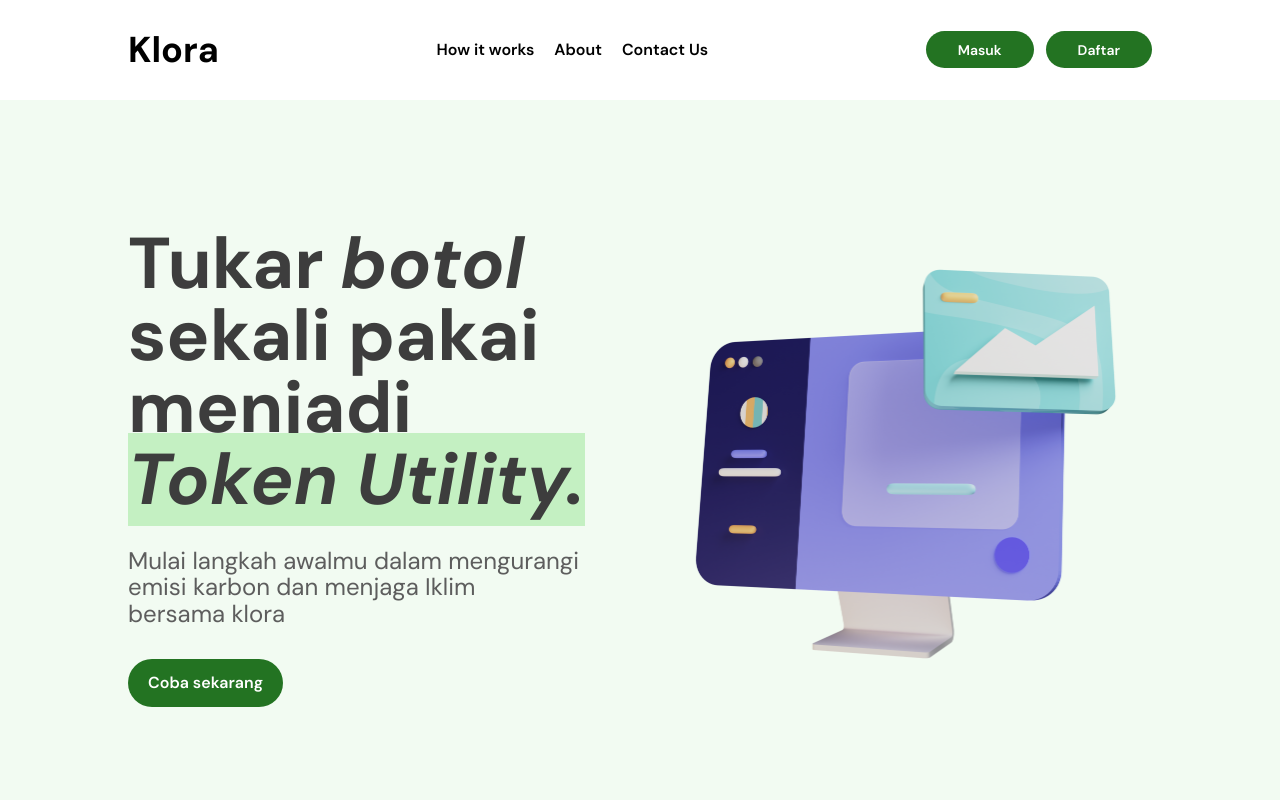
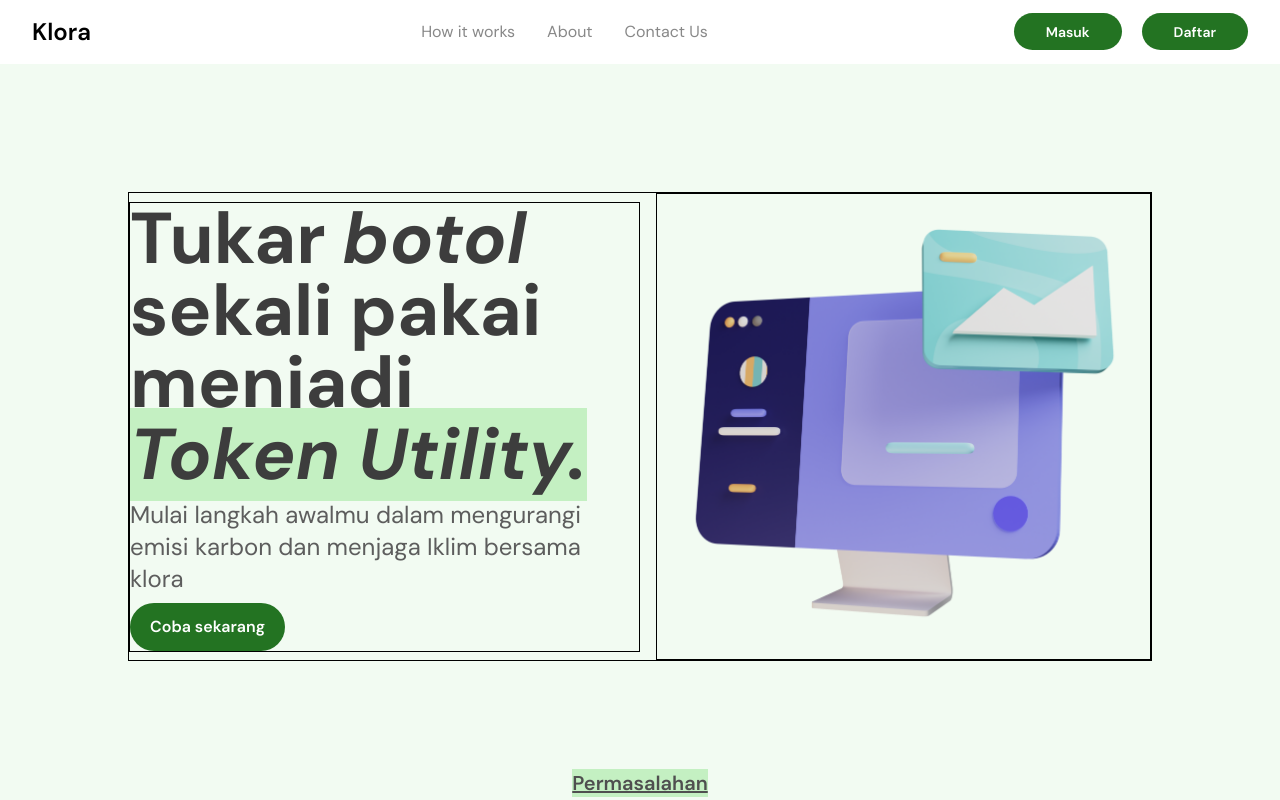
Before and after one commit to Sinduaditya/Klora, a React (Vite) app: page / in a window 1280 px wide. Shown: the top 800 px of the page. Built offline with nearby package versions, Linux system fonts and the light colour scheme.

Commit message:
style:Fix Responsive for Navbar in RootLayout - Manipulate ./src/components/landingpages/ = Navbar.jsx, Hero.jsx - Add responsive view for Navbar - Fix layouting in Hero Section.
by ApliCalvin at May'7 2024 at 20:48

```diff
--- a/src/components/landingpage/Hero.jsx
+++ b/src/components/landingpage/Hero.jsx
@@ -13,16 +13,17 @@ function Hero() {
 
     return (
         <div className="w-full text-text font-outfit md:pt-[1vh] mb-12">
-            <div className="xl:max-w-5xl mx-auto grid lg:flex lg:flex-row lg:justify-between items-center  space-x-10 px-10 xl:px-0 flex-col-reverse w-fit">
-                <article className="flex order-2 md:order-1 flex-col space-y-8 text-center lg:text-left mx-auto">
-                    <h1 className="text-5xl lg:text-7xl  font-bold text-neutral-900 leading-[110%] tracking-tigh">
+            <div className="xl:max-w-5xl mx-auto grid lg:flex lg:flex-row lg:justify-between gap-4 items-center px-10 xl:px-0 w-fit border border-black">
+                <article className="grid gap-2 order-2 lg:order-1  text-center lg:text-left mx-auto border border-black">
+                    <h1 className="text-2xl md:text-4xl lg:text-7xl  font-bold text-neutral-900 leading-[110%] tracking-tigh">
                         Tukar <i>botol</i> sekali pakai <br /> menjadi{" "}
                         <span className="bg-primary-200 italic">
                             Token Utility.{" "}
                         </span>
                     </h1>
-                    <p className="font-outfit font-normal text-neutral-600 text-2xl leading-[110%]">
-                        Mulai langkah awalmu dalam mengurangi emisi karbon dan menjaga Iklim <br/>bersama klora
+                    <p className="font-outfit font-normal text-neutral-600 text-md md:text-2xl leading-[110%]">
+                        Mulai langkah awalmu dalam mengurangi emisi karbon dan
+                        menjaga Iklim <span className=""> bersama klora</span>
                     </p>
                     <div className="">
                         <button className="w-fit py-3 px-5 text-white font-semibold bg-primary-700 hover:bg-primary-800 rounded-full">
@@ -37,7 +38,7 @@ function Hero() {
                     height={467}
                     data-aos="zoom-in-up"
                     data-aos-duration="1000"
-                    className="-mr-10 w-[250.5px] h-[230px] md:w-[495px] md:h-[467px] md:order-2 "
+                    className="w-[250.5px] h-[230px] md:w-[495px] md:h-[467px] lg:order-2 border border-black mx-auto"
                 />
             </div>
         </div>
--- a/src/components/landingpage/Navbar.jsx
+++ b/src/components/landingpage/Navbar.jsx
@@ -1,3 +1,6 @@
+import { useState } from "react";
+import { Transition } from "@headlessui/react";
+import { HambergerMenu, CloseSquare } from "iconsax-react";
 import { Link } from "react-router-dom";
 
 const menus = [
@@ -6,36 +9,122 @@ const menus = [
     { name: "Contact Us", to: "#contact" },
 ];
 
-
-function Navbar() {
+function MenuInNavbar() {
     return (
-        <div className="w-full text-text  h-[100px] z-40 bg-white">
-            <div className="xl:max-w-5xl mx-auto flex flex-row justify-between h-[100px] items-center px-10 xl:px-0">
-                <h1 className="font-bold z-10 text-4xl">
-                    <Link to="/">Klora</Link>
-                </h1>
-                <ul className="flex gap-5">
-                    {menus.map((menu, index) => (
-                        <li className="font-semibold" key={menu.name}>
+        <>
+            <div>
+                <ul className="grid list-none md:flex gap-3 md:gap-8 font-thin mx-4 md:mx-0">
+                    {menus.map((menu) => (
+                        <li
+                            className="font-normal text-neutral-400 hover:text-neutral-900 hover:font-semibold"
+                            key={menu.name}
+                        >
                             <Link to={menu.to}>{menu.name}</Link>
                         </li>
                     ))}
                 </ul>
-                <ul className="hidden md:flex md:flex-row  md:space-x-3 md:items-center">
+            </div>
+        </>
+    );
+}
+
+function CtaButton() {
+    return (
+        <>
+            <div>
+                <ul className="flex mx-4 md:mx-0 gap-2 my-2 md:flex-row  md:space-x-3 md:items-center">
                     <li className="font-semibold  text-white">
-                        <Link to="/login" className="py-2 px-8 bg-primary-700 rounded-full hover:bg-primary-900">
-                            <span className="text-sm">Masuk</span>
+                        <Link
+                            to="/login"
+                            className="py-2 px-4 md:px-8 bg-primary-700 rounded-full hover:bg-primary-900"
+                        >
+                            <span className="text-xs md:text-sm">Masuk</span>
                         </Link>
                     </li>
 
                     <li className="font-semibold  text-white">
-                        <Link to="/signup" className="py-2 px-8 bg-primary-700 rounded-full hover:bg-primary-900">
-                            <span className="text-sm">Daftar</span>
+                        <Link
+                            to="/signup"
+                            className="py-2 px-4 md:px-8 bg-primary-700 rounded-full hover:bg-primary-900"
+                        >
+                            <span className="text-xs md:text-sm">Daftar</span>
                         </Link>
                     </li>
                 </ul>
             </div>
-        </div>
+        </>
+    );
+}
+
+function Navbar() {
+    const [isOpen, setIsOpen] = useState(false);
+
+    return (
+        <nav className="bg-white text-text">
+            <div className="max-w-7xl mx-auto px-4 sm:px-6 lg:px-8">
+                <div className="flex items-center justify-between h-16">
+                    <div className="flex items-center">
+                        <div className="flex-shrink-0">
+                            <span className="text-2xl font-semibold">
+                                Klora
+                            </span>
+                        </div>
+                    </div>
+                    <div className="hidden md:block">
+                        <div className="ml-4 flex items-center md:ml-6">
+                            {/* Tambahkan item-menu di sini */}
+                            <MenuInNavbar />
+                        </div>
+                    </div>
+                    {/* LOGIN BUTTON */}
+                    <div className="hidden md:flex">
+                        <CtaButton />
+                    </div>
+                    <div className="-mr-2 flex md:hidden">
+                        <button
+                            onClick={() => setIsOpen(!isOpen)}
+                            type="button"
+                            className="inline-flex items-center justify-center p-2 rounded-md text-gray-400 hover: hover:bg-neutral-100 focus:outline-none focus:ring-2 focus:ring-inset focus:ring-white"
+                            aria-controls="mobile-menu"
+                            aria-expanded="false"
+                        >
+                            <span className="sr-only">Open main menu</span>
+                            {isOpen ? (
+                                <CloseSquare
+                                    className="block h-6 w-6"
+                                    variant="Bulk"
+                                />
+                            ) : (
+                                <HambergerMenu
+                                    className="block h-6 w-6"
+                                    variant="Bulk"
+                                />
+                            )}
+                        </button>
+                    </div>
+                </div>
+            </div>
+
+            <Transition
+                show={isOpen}
+                enter="duration-200 ease-out"
+                enterFrom="opacity-0 scale-95"
+                enterTo="opacity-100 scale-100"
+                leave="duration-100 ease-in"
+                leaveFrom="opacity-100 scale-100"
+                leaveTo="opacity-0 scale-95"
+            >
+                {(ref) => (
+                    <div ref={ref} className="md:hidden " id="mobile-menu">
+                        <div className="grid gap-3 px-2 pt-2 pb-6 space-y-1 sm:px-3">
+                            {/* Tambahkan item-menu di sini */}
+                            <MenuInNavbar />
+                            <CtaButton />
+                        </div>
+                    </div>
+                )}
+            </Transition>
+        </nav>
     );
 }
 
```
